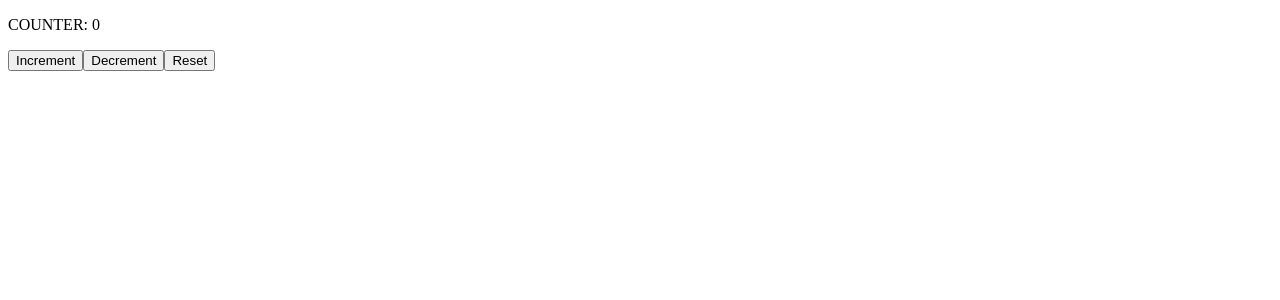
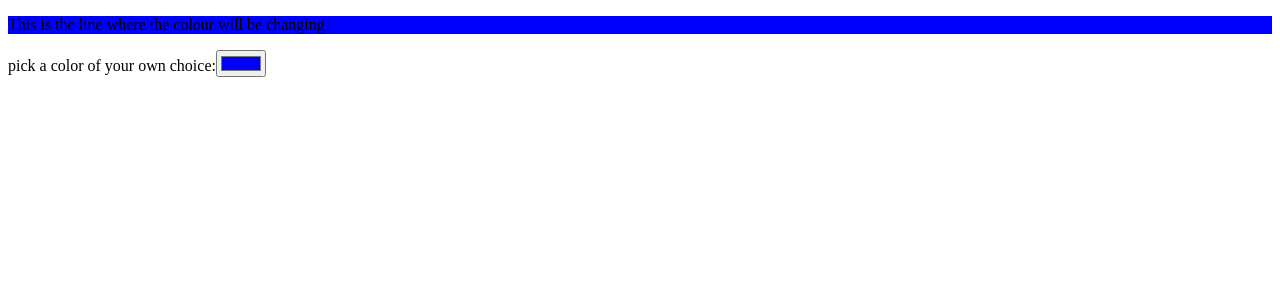
Before and after one commit to Jiths3/React, a React (Vite) app in the folder my-react-app/: page / in a window 1280 px wide. Shown: the top 300 px of the page. Built offline with nearby package versions, Linux system fonts and the light colour scheme.

Commit message:
color picker onchange() event handler

```diff
--- a/my-react-app/src/App.jsx
+++ b/my-react-app/src/App.jsx
@@ -7,13 +7,18 @@ import { useState } from "react";
 import Button from "./Button.jsx";
 import MyComponent from "./MyComponent.jsx";
 import Counter from "./Counter.jsx";
+import ColorPicker from "./ColorPicker.jsx";
 
 export default function App() {
 
 return(
 
   <>
-    <Counter />
+
+
+    <ColorPicker />
+
+
 
 
 
--- /dev/null
+++ b/my-react-app/src/ColorPicker.jsx
@@ -0,0 +1,23 @@
+import React, {useState} from 'react'
+
+function ColorPicker() {
+
+    const [color , setColor] = useState("#0000FF")
+
+    const handleChange = (e) => setColor(e.target.value)
+
+
+
+  return (
+    <div>
+        <div>
+            <p style={{backgroundColor: color}}>This is the line where the colour will be changing</p>
+            <label> pick a color of your own choice:</label>
+            <input type="color" value={color} onChange={handleChange} />
+        </div>
+
+    </div>
+  )
+}
+
+export default ColorPicker
```
